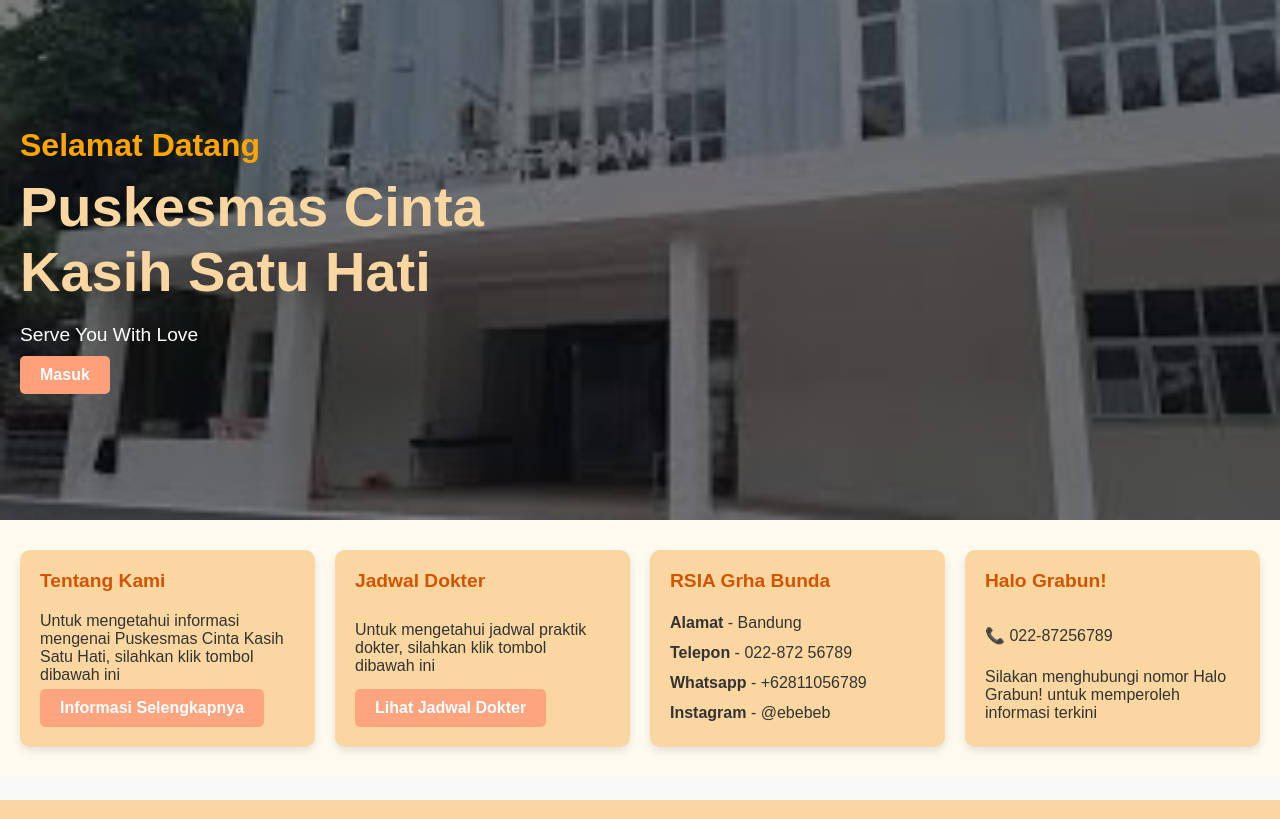
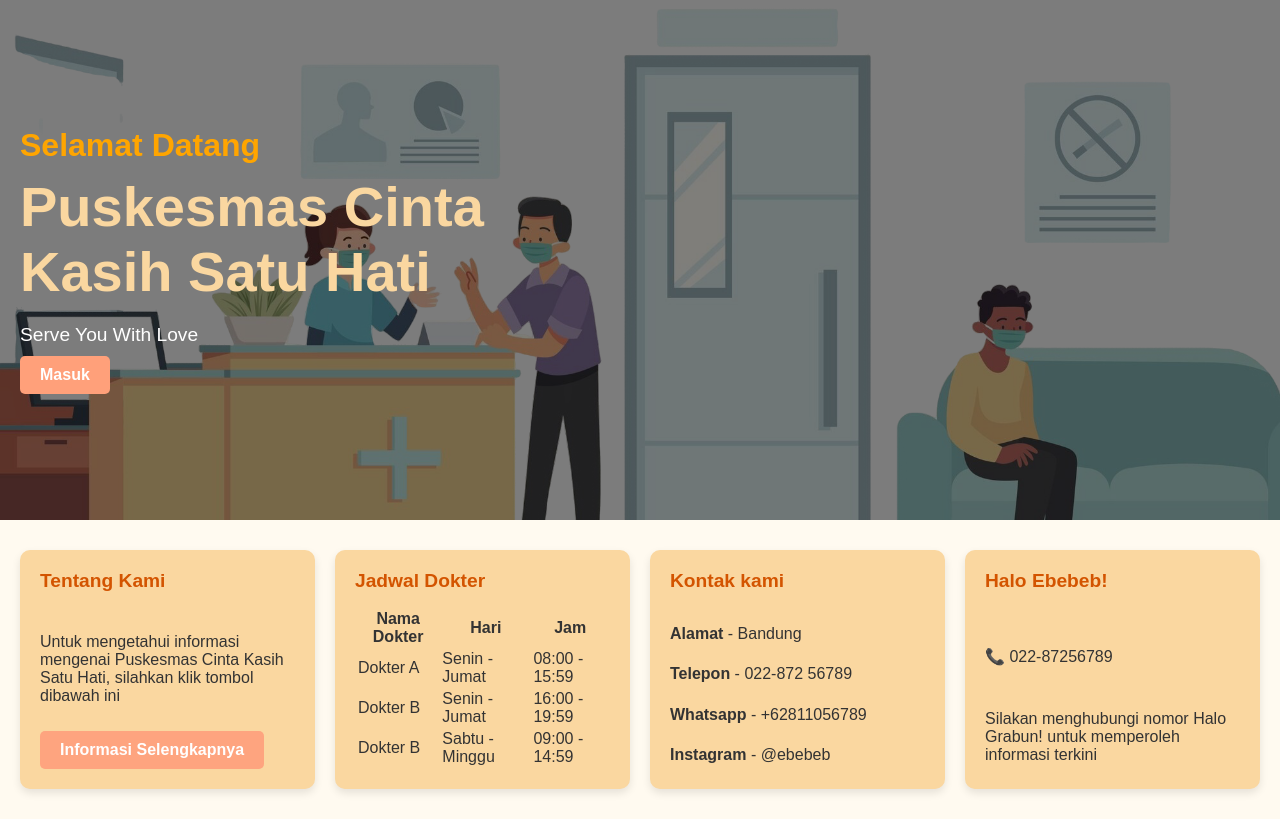
Before and after one commit to AufarR/sik-tubes, a PHP site: page / in a window 1280 px wide. Run offline with PHP 8.4, Linux system fonts and the light colour scheme; the visitor is signed in with stand-in values (Sample User, id 1).

Commit message:
Update homepage

```diff
--- a/index.php
+++ b/index.php
@@ -35,18 +35,42 @@
     </div>
     <div class="info-card">
       <h3>Jadwal Dokter</h3>
-      <p>Untuk mengetahui jadwal praktik dokter, silahkan klik tombol dibawah ini</p>
-      <button class="btn-secondary" onclick="lihatJadwalDokter()">Lihat Jadwal Dokter</button>
+      <table>
+        <thead>
+          <tr>
+            <th>Nama Dokter</th>
+            <th>Hari</th>
+            <th>Jam</th>
+          </tr>
+        </thead>
+        <tbody>
+          <tr>
+            <td>Dokter A</td>
+            <td>Senin - Jumat</td>
+            <td>08:00 - 15:59</td>
+          </tr>
+          <tr>
+            <td>Dokter B</td>
+            <td>Senin - Jumat</td>
+            <td>16:00 - 19:59</td>
+          </tr>
+          <tr>
+            <td>Dokter B</td>
+            <td>Sabtu - Minggu</td>
+            <td>09:00 - 14:59</td>
+          </tr>
+        </tbody>
+      </table>
     </div>
     <div class="info-card">
-      <h3>RSIA Grha Bunda</h3>
+      <h3>Kontak kami</h3>
       <p><strong>Alamat</strong> - Bandung</p>
       <p><strong>Telepon</strong> - 022-872 56789</p>
       <p><strong>Whatsapp</strong> - +62811056789</p>
       <p><strong>Instagram</strong> - @ebebeb</p>
     </div>
     <div class="info-card">
-      <h3>Halo Grabun!</h3>
+      <h3>Halo Ebebeb!</h3>
       <p>📞 022-87256789</p>
       <p>Silakan menghubungi nomor Halo Grabun! untuk memperoleh informasi terkini</p>
     </div>
--- a/styles.css
+++ b/styles.css
@@ -24,7 +24,7 @@ body {
     display: flex;
     align-items: center;
     justify-content: space-between;
-    background: url('puskesmas.jpg') no-repeat center center/cover;
+    background: url('puskesmas.png') no-repeat center center/cover;
     padding: 60px 20px;
     color: white;
     height: 400px; /* Tinggi hero section */
```
Also changed, not shown: puskesmas.jpg (deleted), puskesmas.png (added).
